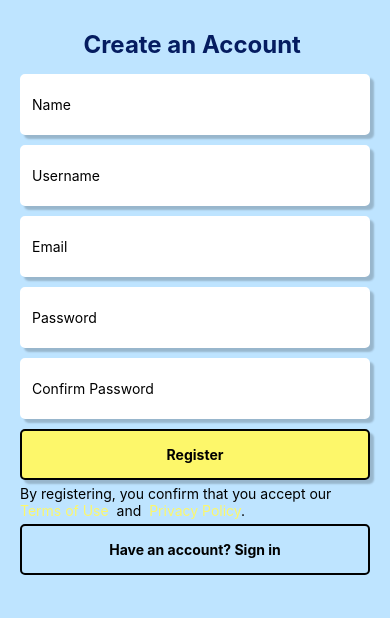
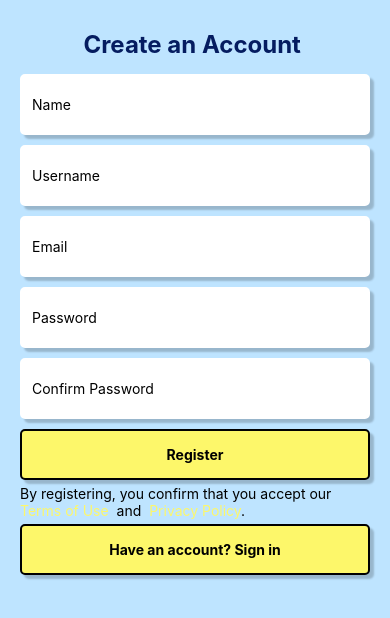
Before and after one commit to lawraisins/triogrow, a React Native app: screen /SignUp in a window 390 px wide. Shown: the top 618 px of the page. Built offline with nearby package versions, Linux system fonts and the light colour scheme.

Commit message:
Update SignUpScreen.js

```diff
--- a/screens/SignUpScreen.js
+++ b/screens/SignUpScreen.js
@@ -19,6 +19,7 @@ const SignUpScreen = () => {
     }
 
     const onSignUpPressed = () => {
+        navigation.navigate("SignIn")
     }
 
     const mailformat = /^\w+([\.-]?\w+)*@\w+([\.-]?\w+)*(\.\w{2,3})+$/
@@ -71,7 +72,7 @@ const SignUpScreen = () => {
             <CustomButton
             text="Have an account? Sign in"
             onPress={onSignUpPressed}
-            type="TERTIARY"></CustomButton>
+            type="PRIMARY"></CustomButton>
         </View>
     )
 }
```
